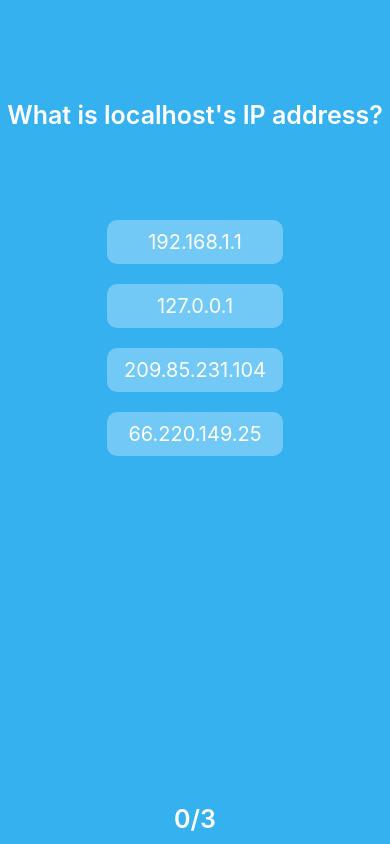
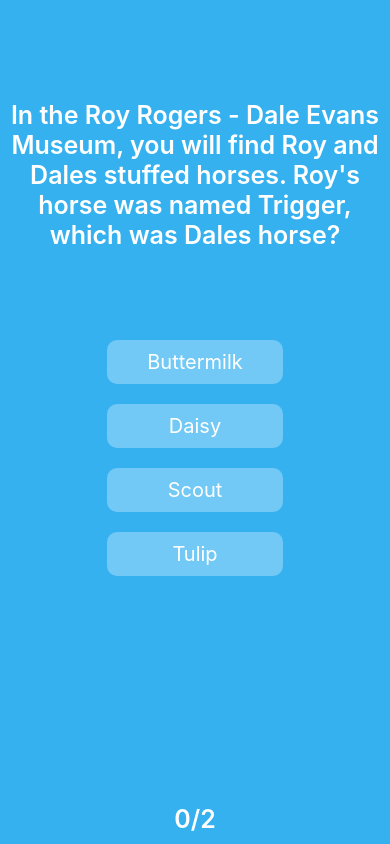
Before and after one commit to TheKetan2/quiz_app_react_native, a React Native app: screen / in a window 390 px wide. Built offline with nearby package versions, Linux system fonts and the light colour scheme.

Commit message:
quiz functionality implemented

```diff
--- a/screens/Quiz.js
+++ b/screens/Quiz.js
@@ -1,11 +1,30 @@
-import React from "react";
+import React, { useState } from "react";
 import { StyleSheet, Text, View, SafeAreaView, StatusBar } from "react-native";
-import Questions from "../data/computers";
+import Questions from "../data/westerns";
 import Button from "../components/Button";
 
 const Quiz = () => {
-  let que = Questions[0]["question"];
-  let answers = Questions[0]["answers"];
+  const [totalQue, setTotalQue] = useState(Questions.length);
+  const [correctCount, setCorrectCount] = useState(0);
+  const [queIndex, setQueIndex] = useState(0);
+
+  let que = Questions[queIndex]["question"];
+  let answers = Questions[queIndex]["answers"];
+
+  const checkAnswer = (correct) => {
+    if (correct) {
+      setCorrectCount(
+        queIndex == 0
+          ? 1
+          : correctCount + 1 > totalQue
+          ? correctCount
+          : correctCount + 1
+      );
+    }
+    if (queIndex + 1 >= totalQue) {
+      setQueIndex(0);
+    } else setQueIndex(queIndex + 1);
+  };
   return (
     <View style={styles.container}>
       <SafeAreaView style={styles.statusbar}>
@@ -17,12 +36,12 @@
               <Button
                 key={answer.id}
                 text={answer.text}
-                onPress={() => alert("hi")}
+                onPress={() => checkAnswer(answer.correct)}
               />
             ))}
           </View>
         </View>
-        <Text style={styles.text}>0/3</Text>
+        <Text style={styles.text}>{`${correctCount}/${totalQue}`}</Text>
       </SafeAreaView>
     </View>
   );
@@ -56,20 +75,10 @@
 });
 
 /**
- * render button with button component
- * bg #36b1f0
- * barstyle light-content
- * import question
- * text stye:
- * color white
- * fontsize 25
- * center
- * spacing 0.02
- * fontwt 600
+ * TODO: set state
+ * correct count,
+ * total count
  *
- * safeareastyle:
- * flex 1
- * margintop 100
- * justify space between
+ *
  *
  */
```
